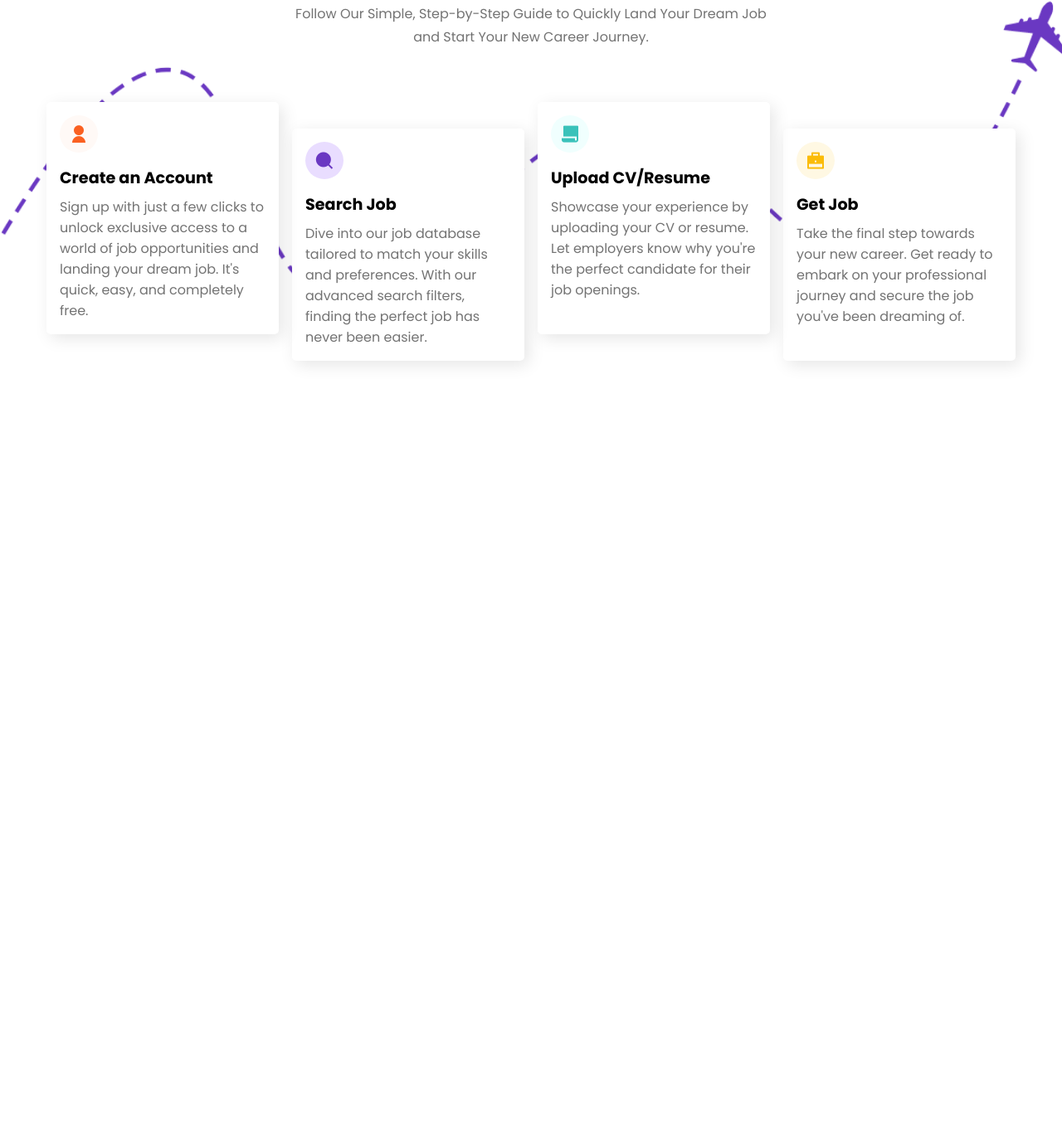
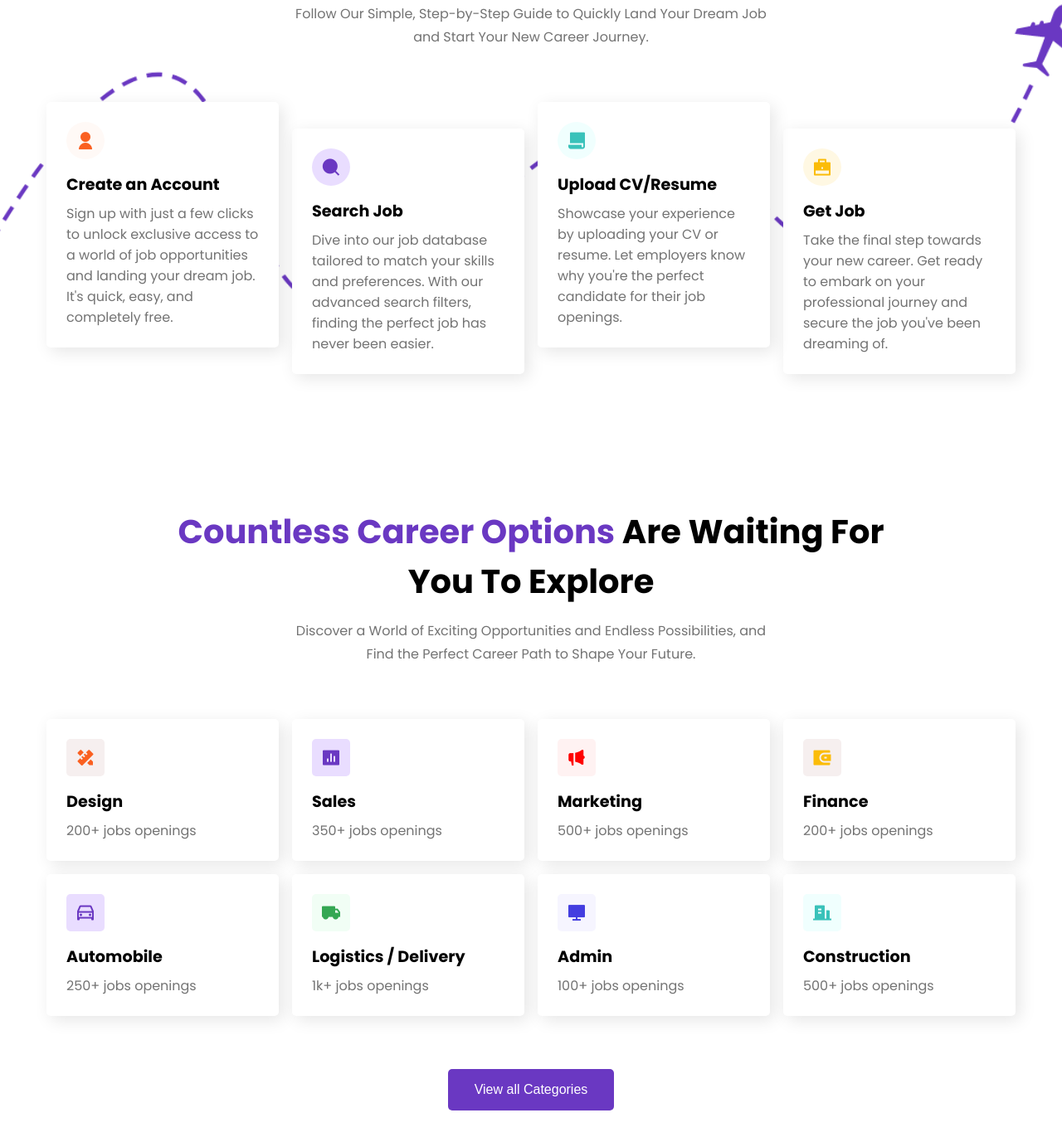
Before and after one commit to Abhishek1Bagal/job-Posting-Responsive-Web, a plain HTML site: page index.html in a window 1280 px wide. Shown: the part 833-2210 px from the top of the page at 83% size. Before the commit the page ends 1348 px from the top, so only its background shows below. Drawn offline with nearby package versions, Linux system fonts and the light colour scheme.

Commit message:
add the grid cards
Add the explore content , used the grid cards.

```diff
--- a/index.html
+++ b/index.html
@@ -101,7 +101,71 @@
 </div>
  </div>
 </section>
+<section class="section_container explore_container">
+    <h2 class="section_header">
+        <span>Countless Career Options </span> Are Waiting For You To Explore
+    </h2>
+    <p class="section_description">
+        Discover a World of Exciting Opportunities and Endless Possibilities, and Find the Perfect Career Path to Shape Your Future.
+    </p>
+    <div class="explore_grid" >
+        <div class="explore_card">
+           <span><i class="ri-pencil-ruler-2-fill"></i>
+        </span>
+        <h4>Design</h4>
+        <p>200+ jobs openings</p>
+        </div>
+        <div class="explore_card">
+            <span><i class="ri-bar-chart-box-fill"></i>
+         </span>
+         <h4>Sales</h4>
+         <p>350+ jobs openings</p>
+        </div>
+         <div class="explore_card">
+            <span><i class="ri-megaphone-fill"></i>
+         </span>
+         <h4>Marketing</h4>
+         <p>500+ jobs openings</p>
+         </div>
+         <div class="explore_card">
+            <span><i class="ri-wallet-3-fill"></i>
+         </span>
+         <h4>Finance</h4>
+         <p>200+ jobs openings</p>
+         </div>
+         <div class="explore_card">
+            <span><i class="ri-car-line"></i>
+         </span>
+         <h4>Automobile</h4>
+         <p>250+ jobs openings</p>
+         </div>
+         <div class="explore_card">
+            <span><i class="ri-truck-fill"></i>
+         </span>
+         <h4>Logistics / Delivery</h4>
+         <p>1k+ jobs openings</p>
+         </div>
+         <div class="explore_card">
+            <span><i class="ri-computer-fill"></i>
+         </span>
+         <h4>Admin</h4>
+         <p>100+ jobs openings</p>
+         </div>
+         <div class="explore_card">
+            <span><i class="ri-building-fill"></i>
+         </span>
+         <h4>Construction</h4>
+         <p>500+ jobs openings</p>
+
+        </div>
+
+    </div>
+    <div class="explore_btn">
+        <button class="btn">View all Categories</button>
+    </div>
+</section>
 <script src="https://unpkg.com/scrollreveal"></script>
+
 <script src="script.js"></script>
 </body>
 </html>
--- a/script.js
+++ b/script.js
@@ -15,26 +15,26 @@ menuBtnIcon.setAttribute("class" , isOpen? "ri-close-line":"ri-menu-line");
 //     menuBtnIcon.setAttribute("class","ri-menu-line");
 // });
 
-const scrollRevealOption = {
-    distance:"50px",
-    origin:"bottom",
-    duration:1000,
-};
+// const scrollRevealOption = {
+//     distance:"50px",
+//     origin:"bottom",
+//     duration:1000,
+// };
 
-ScrollReveal().reveal(".header_container h2",{
-    ...scrollRevealOption,
-   });
+// ScrollReveal().reveal(".header_container h2",{
+//     ...scrollRevealOption,
+//    });
 
-ScrollReveal().reveal(".header_container h1",{
-    ...scrollRevealOption,
-    delay:500,
-   });
+// ScrollReveal().reveal(".header_container h1",{
+//     ...scrollRevealOption,
+//     delay:500,
+//    });
 
-ScrollReveal().reveal(".header_container p",{
-    ...scrollRevealOption,
-    delay:1000,
-   });
-   ScrollReveal().reveal(".header_btns",{
-    ...scrollRevealOption,
-    delay:1500,
-   });
+// ScrollReveal().reveal(".header_container p",{
+//     ...scrollRevealOption,
+//     delay:1000,
+//    });
+//    ScrollReveal().reveal(".header_btns",{
+//     ...scrollRevealOption,
+//     delay:1500,
+//    });
--- a/style.css
+++ b/style.css
@@ -1,23 +1,24 @@
 @import url('https://fonts.googleapis.com/css2?family=Poppins:ital,wght@0,100;0,200;0,300;0,400;0,500;0,600;0,700;0,800;0,900;1,100;1,200;1,300;1,400;1,500;1,600;1,700;1,800;1,900&display=swap');
 
 
-:root{
-   --primary-color:#6a38c2;
-   --primary-color-dark:#6132b4;
-   --text-dark:#262626;
-   ---text-light:#737373;
-   --extra-light:#e5e5e5;
-   --white:#ffffff;
-   --max-width:1200px;
+:root {
+    --primary-color: #6a38c2;
+    --primary-color-dark: #6132b4;
+    --text-dark: #262626;
+    ---text-light: #737373;
+    --extra-light: #e5e5e5;
+    --white: #ffffff;
+    --max-width: 1200px;
 }
-*{
+
+* {
     margin: 0;
     padding: 0;
     box-sizing: border-box;
     outline: none;
 }
 
-.btn{
+.btn {
     padding: 1rem 2rem;
     outline: none;
     border: none;
@@ -29,42 +30,49 @@
     transition: 0.3s;
 
 }
-.btn:hover{
+
+.btn:hover {
     background-color: var(--primary-color-dark);
     box-shadow: 2px 2px 10px rgba(106, 56, 194, 0.5);
 }
-.logo{
+
+.logo {
     font-size: 1.5rem;
     font-weight: 700;
     color: var(--primary-color);
 }
-.logo span{
+
+.logo span {
     color: #fa6021;
 }
-a{
+
+a {
     text-decoration: none;
 }
-ul{
+
+ul {
     list-style: none;
 }
 
 html,
-body{
+body {
     scroll-behavior: smooth;
 }
-body{
-    font-family: "Poppins","sans-serif";
+
+body {
+    font-family: "Poppins", "sans-serif";
 }
-nav{
-    position:fixed;
+
+nav {
+    position: fixed;
     isolation: isolate;
     width: 100%;
     max-width: var(--max-width);
-    margin-inline:auto;
+    margin-inline: auto;
     z-index: 9;
 }
 
-.nav_header{
+.nav_header {
     width: 100%;
     display: flex;
     align-items: center;
@@ -72,12 +80,14 @@ nav{
     padding: 1rem;
     background-color: var(--extra-light);
 }
-.nav_menu_btn{
+
+.nav_menu_btn {
     font-size: 1.5rem;
     color: var(---text-dark);
     cursor: pointer;
 }
-.nav_links{
+
+.nav_links {
     position: absolute;
     top: 65px;
     left: 0;
@@ -91,24 +101,29 @@ nav{
     background-color: var(--extra-light);
     transition: 0.5s;
     z-index: -1;
-    transform:translateY(-100%);
+    transform: translateY(-100%);
 }
-.nav_links a{
+
+.nav_links a {
     font-weight: 500;
     color: var(---text-dark);
 }
-.nav_links a:hover{
+
+.nav_links a:hover {
     color: var(--primary-color);
 }
-.nav_links.open{
+
+.nav_links.open {
     transform: translateY(0);
 }
-.header_container{
+
+.header_container {
     position: relative;
     isolation: isolate;
     overflow: hidden;
 }
-.header_container h2{
+
+.header_container h2 {
     max-width: fit-content;
     margin-inline: auto;
     margin-bottom: 1rem;
@@ -123,10 +138,12 @@ nav{
     border-radius: 5rem;
 
 }
-.header_container h2 img{
+
+.header_container h2 img {
     max-width: 25px;
 }
-.header_container h1{
+
+.header_container h1 {
     margin-bottom: 1rem;
     font-size: 4rem;
     color: var(--text-dark);
@@ -134,23 +151,27 @@ nav{
     text-align: center;
     line-height: 5.5rem;
 }
-.header_container h1 span{
+
+.header_container h1 span {
     color: var(--primary-color);
 }
-.header_container p{
+
+.header_container p {
     color: var(---text-light);
     margin-bottom: 2rem;
     max-width: 600px;
     margin-inline: auto;
     text-align: center;
 }
-.header_btns{
+
+.header_btns {
     display: flex;
     align-items: center;
     justify-content: center;
     gap: 2rem;
 }
-.header_btns a{
+
+.header_btns a {
     display: flex;
     align-items: center;
     gap: 10px;
@@ -158,6 +179,7 @@ nav{
     font-weight: 500;
     color: var(--text-dark);
 }
+
 .header_btns a span {
     padding: 5px 11px;
     color: #fff8f5;
@@ -168,10 +190,11 @@ nav{
 
 }
 
-.header_btns a:hover span{
+.header_btns a:hover span {
     box-shadow: 2px 2px 10px rgba(106, 56, 194, 0.5);
 }
-.header_container > img{
+
+.header_container>img {
     position: absolute;
     max-width: 40px;
     padding: 7px;
@@ -180,55 +203,63 @@ nav{
     z-index: -1;
 }
 
-.header_container >img:nth-child(1){
+.header_container>img:nth-child(1) {
     top: 30%;
     left: 20%;
-    transform: translate(-50%,-50%);
+    transform: translate(-50%, -50%);
+
 }
 
-.header_container >img:nth-child(2){
+.header_container>img:nth-child(2) {
     top: 50%;
     left: 1rem;
     transform: translateY(-50%);
 }
-.header_container >img:nth-child(3){
+
+.header_container>img:nth-child(3) {
     left: 25%;
     top: 75%;
-    transform: translate(-50%,-50%);
+    transform: translate(-50%, -50%);
 }
-.header_container >img:nth-child(4){
+
+.header_container>img:nth-child(4) {
     top: 20%;
     right: 15%;
-    transform: translate(-50%,-50%);
+    transform: translate(-50%, -50%);
 }
-.header_container >img:nth-child(5){
+
+.header_container>img:nth-child(5) {
     top: 50%;
     left: 1rem;
     transform: translateY(-50%);
 }
-.header_container >img:nth-child(6){
+
+.header_container>img:nth-child(6) {
     top: 65%;
     right: 20%;
-    transform: translate(-50%,-50%);
 }
-.steps{
+
+.steps {
     background-image: url(assets/steps-bg.png);
     background-position: center center;
     background-size: cover;
     background-repeat: no-repeat;
 }
-.steps_grid{
+
+.steps_grid {
     margin-top: 4rem;
     display: grid;
     gap: 1rem;
 }
-.steps-card{
+
+.steps-card {
     padding: 1rem;
     background-color: var(--white);
     border-radius: 5px;
     box-shadow: 5px 5px 20px rgba(0, 0, 0, 0.1);
 }
-.steps-card span{
+
+.steps-card span {
     display: inline-block;
     margin-bottom: 1rem;
     padding: 5px 11px;
@@ -236,75 +267,48 @@ nav{
     border-radius: 100%;
 
 }
+
 .steps-card:nth-child(1) span {
     color: #fa6021;
     background-color: #fff9f6;
 
 }
+
 .steps-card:nth-child(2) span {
     color: var(--primary-color);
     background-color: #e9ddff;
 }
+
 .steps-card:nth-child(3) span {
     color: #3ac2ba;
     background-color: #f0fffe;
 }
+
 .steps-card:nth-child(4) span {
     color: #fbbc09;
     background-color: #fff8e3;
 }
-.steps-card h4{
+
+.steps-card h4 {
     font-size: 1.2rem;
     font-weight: 700;
     color: var(---text-dark);
     margin-bottom: 0.5rem;
 
 }
-.steps-card p{
+
+.steps-card p {
     color: var(---text-light);
 }
 
-
-@media (width>768px) {
-   nav{
-    position: static;
-    padding: 2rem 1rem;
-    display: flex;
-    align-items: center;
-    justify-content: space-between;
-    gap: 2rem;
-   }
-   .nav_header{
-    padding: 0;
-    background-color: transparent;
-   }
-   .nav_menu_btn{
-    display: none;
-   }
-   .nav_links{
-    position: static;
-    padding: 0;
-    flex-direction: row;
-    justify-content: flex-end;
-    background-color: transparent;
-    transform: none;
-
-   }
-}
-
-@media(width > 540px){
-.steps_grid{
-    grid-template-columns: repeat(2,1fr);
-}
-}
-
-.section_container{
+.section_container {
     max-width: var(--max-width);
     margin: auto;
     padding: 5rem 1rem;
 
 }
-.section_header{
+
+.section_header {
     max-width: 900px;
     margin-inline: auto;
     margin-bottom: 1rem;
@@ -314,21 +318,190 @@ nav{
     text-align: center;
 
 }
-.section_header span{
+
+.section_header span {
     color: var(--primary-color);
 }
 
-.section_description{
+.section_description {
     max-width: 600px;
     margin-inline: auto;
     color: var(---text-light);
     line-height: 1.75rem;
     text-align: center;
 }
+
 .steps_grid {
     margin-top: 6rem;
     grid-template-columns: repeat(4, 1fr);
 }
-.steps-card:nth-child(2n-1){
+
+.steps-card:nth-child(2n-1) {
     transform: translateY(-2rem);
 }
+
+.explore_grid {
+    margin-block: 4rem;
+    gap: 1rem;
+    display: grid;
+}
+
+/* grid-template-columns: 2fr 2fr 2fr 2fr;
+} */
+.explore_card {
+    padding: 1rem;
+    background-color: var(--white);
+    box-shadow: 5px 5px 20px rgba(0, 0, 0, 0.1);
+    border-radius: 5px;
+    transition: 0.3s;
+
+}
+
+.explore_card:hover {
+    background-color: var(--primary-color);
+}
+
+.explore_card span {
+    margin-bottom: 1rem;
+    display: inline-block;
+    padding: 5px 11px;
+    font-size: 1.5rem;
+    border-radius: 5px;
+    transition: 0.3s;
+}
+
+.explore_card span {
+    color: var(--white);
+    background-color: #6132b4;
+}
+
+.explore_btn {
+    text-align: center;
+}
+
+.explore_card h4 {
+    font-size: 1.2rem;
+    font-weight: 700;
+    margin-bottom: 0.5rem;
+    color: var(---text-dark);
+    transition: 0.3s;
+}
+
+.explore_card p {
+    color: var(---text-light);
+    transition: .3sec;
+}
+
+.explore_card:hover h4 {
+    color: var(--white);
+}
+
+.explore_card:hover p {
+    color: var(--white);
+}
+
+.explore_card:nth-child(1) span {
+    color: #fa6021;
+    background-color: #f6efef;
+}
+
+.explore_card:nth-child(2) span {
+    color: #6a38c2;
+    background-color: #e9ddff;
+}
+
+.explore_card:nth-child(3) span {
+    color: #ff0101;
+    background-color: #fff2f2;
+}
+
+.explore_card:nth-child(4) span {
+    color: #fbbc09;
+    background-color: #f6efef;
+}
+
+.explore_card:nth-child(5) span {
+    color: #6a38c2;
+    background-color: #e9ddff;
+}
+
+.explore_card:nth-child(6) span {
+    color: #34a753;
+    background-color: #f1fef5;
+}
+
+.explore_card:nth-child(7) span {
+    color: #443ee0;
+    background-color: #f6f5ff;
+}
+
+.explore_card:nth-child(8) span {
+    color: #3ac2ba;
+    background-color: #f0fffe;
+}
+
+
+/* ************************************************Media queries************************ */
+
+@media(min-width:540px) {
+    .steps_grid {
+        grid-template-columns: repeat(2, 1fr);
+    }
+
+    .explore_grid {
+        grid-template-columns: repeat(2, 1fr);
+    }
+}
+
+@media (min-width: 768px) {
+    nav {
+        position: static;
+        padding: 2rem 1rem;
+        display: flex;
+        align-items: center;
+        justify-content: space-between;
+        gap: 2rem;
+    }
+
+    .nav_header {
+        padding: 0;
+        background-color: transparent;
+    }
+
+    .nav_menu_btn {
+        display: none;
+    }
+
+    .nav_links {
+        position: static;
+        padding: 0;
+        flex-direction: row;
+        justify-content: flex-end;
+        background-color: transparent;
+        transform: none;
+
+    }
+
+    .steps_grid {
+        margin-top: 6rem;
+        grid-template-columns: repeat(4, 1fr);
+    }
+
+    .steps-card.steps-card:nth-child(2n-1) {
+        transform: translateY(-2rem);
+    }
+
+    .explore_grid {
+        grid-template-columns: repeat(4, 1fr);
+    }
+}
+
+@media(min-width: 1024px) {
+    .steps-card {
+        padding: 1.5rem;
+    }
+
+    .explore_card {
+        padding: 1.5rem;
+    }
+}
```
Lines whose indentation alone changed are shown as unchanged.
